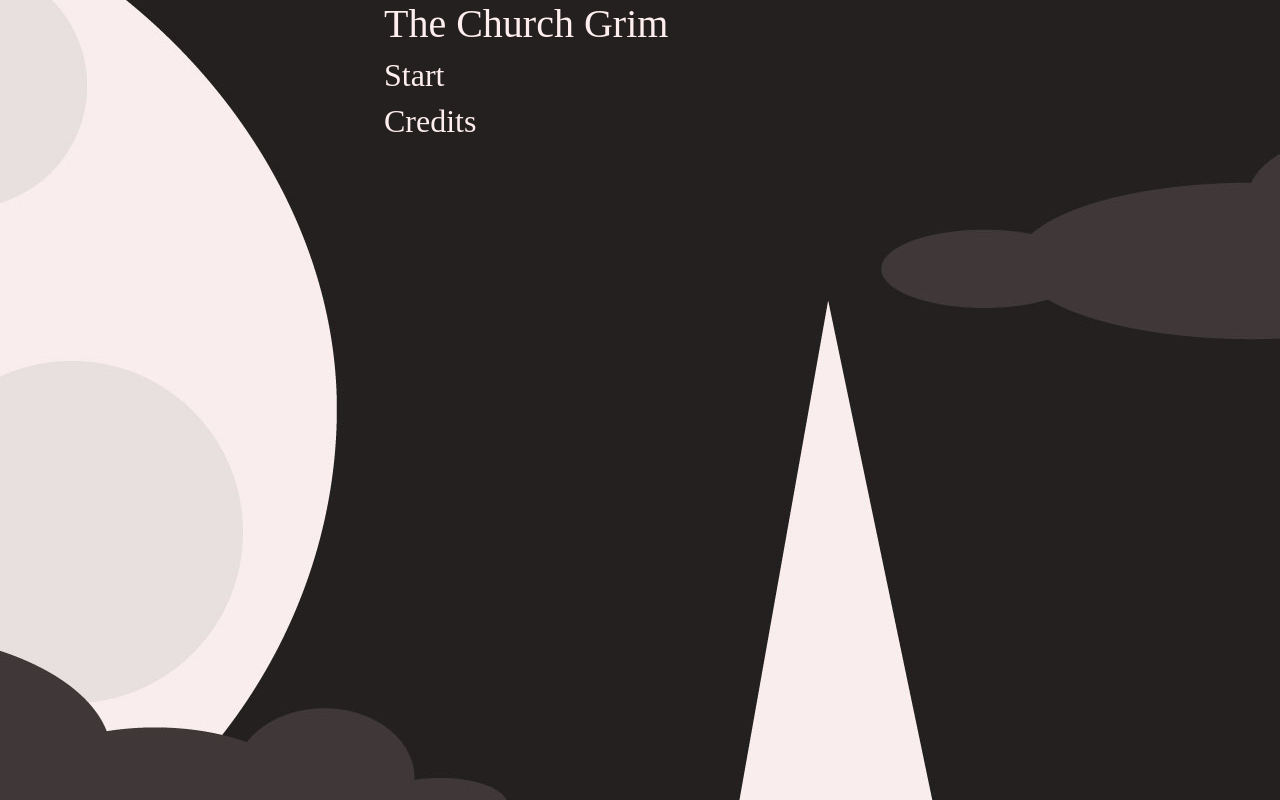
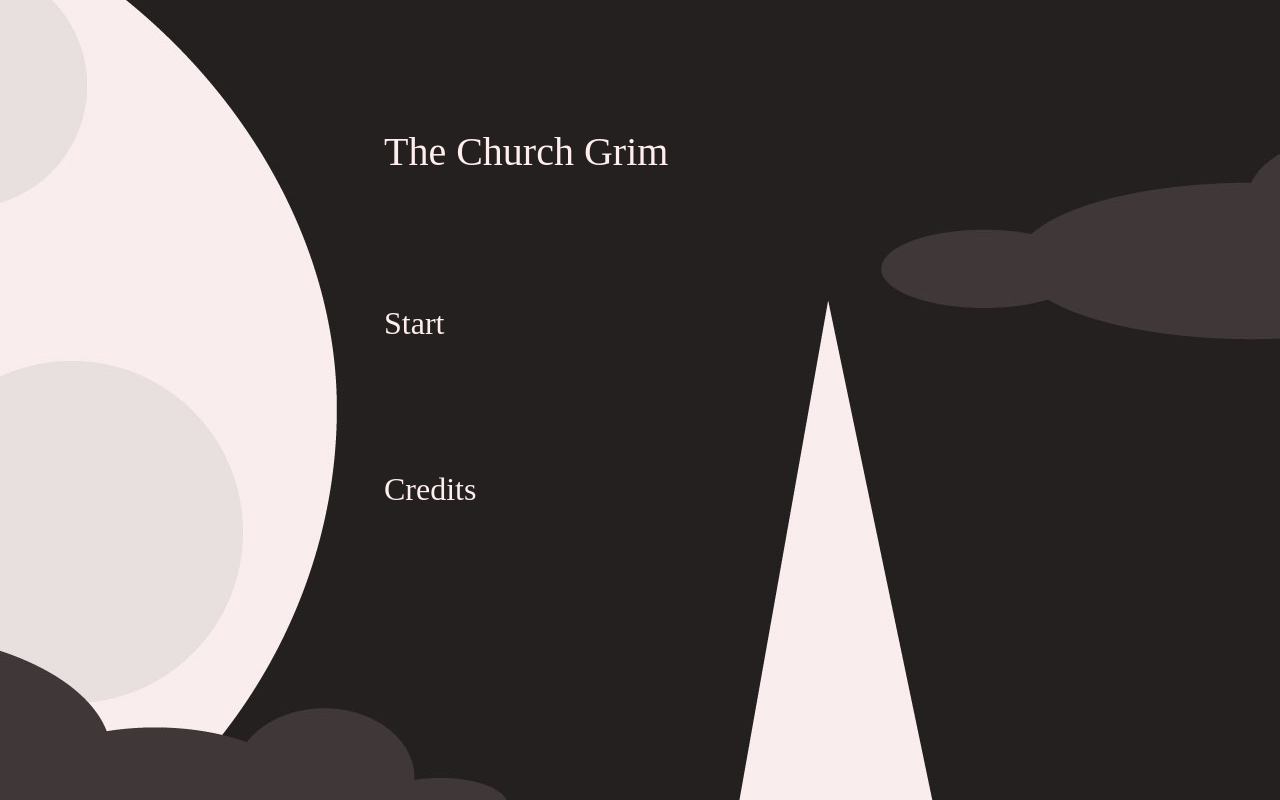
Before and after one commit to OliviarJanek/finalproject, a plain HTML site: page index.html in a window 1280 px wide. Drawn offline with nearby package versions, Linux system fonts and the light colour scheme.

Commit message:
more margins

```diff
--- a/styles.css
+++ b/styles.css
@@ -2,12 +2,14 @@ h1{
     color:#ffeeee;
     font-family: 'Times New Roman', Times, serif;
     margin-left:30%;
+    margin-top:10%;
 }
 
 h2{
     color:#ffeeee;
     font-family: 'Times New Roman', Times, serif;
-    margin-left:30%
+    margin-left:30%;
+    margin-top:10%;
 }
 
 p{
```
